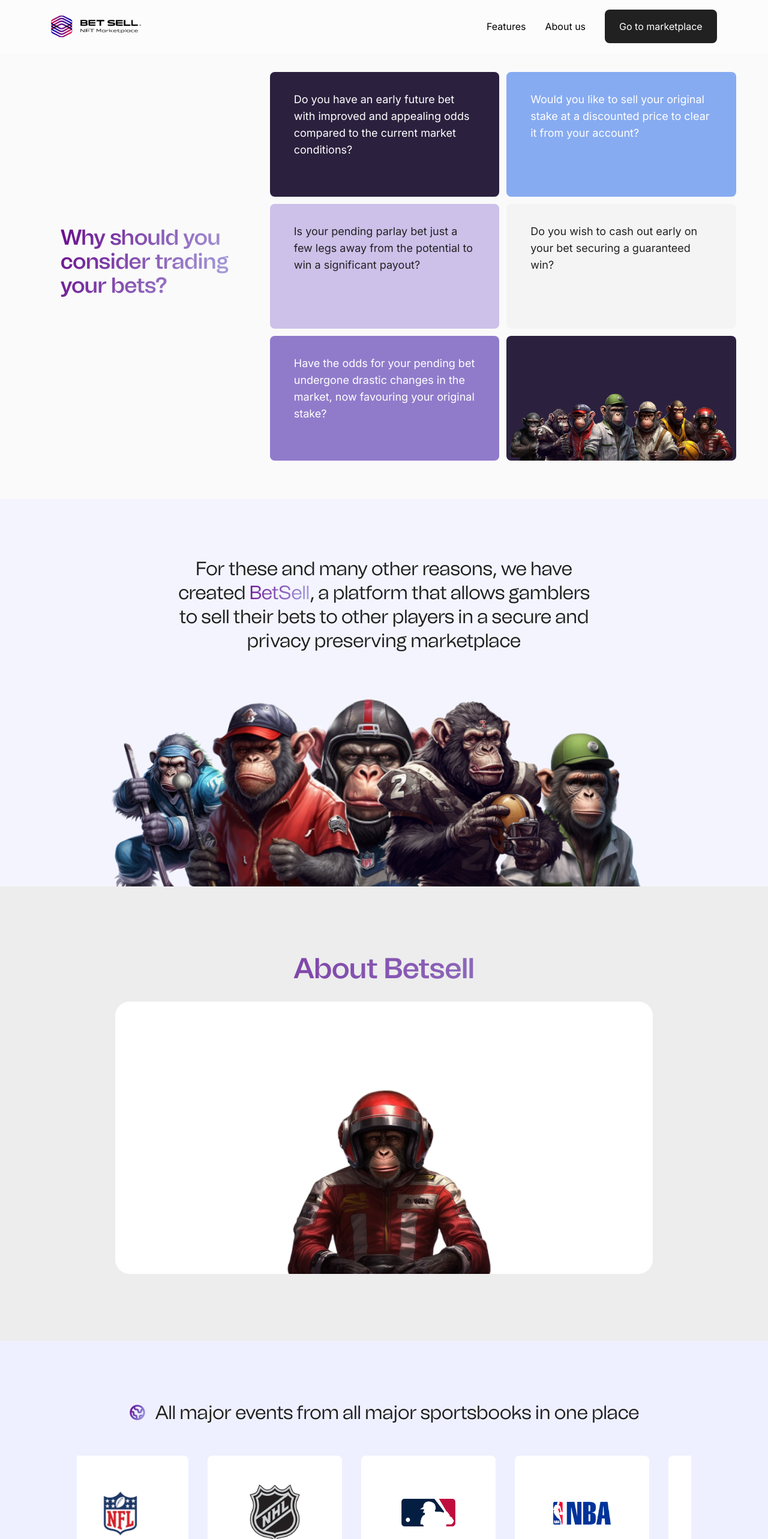
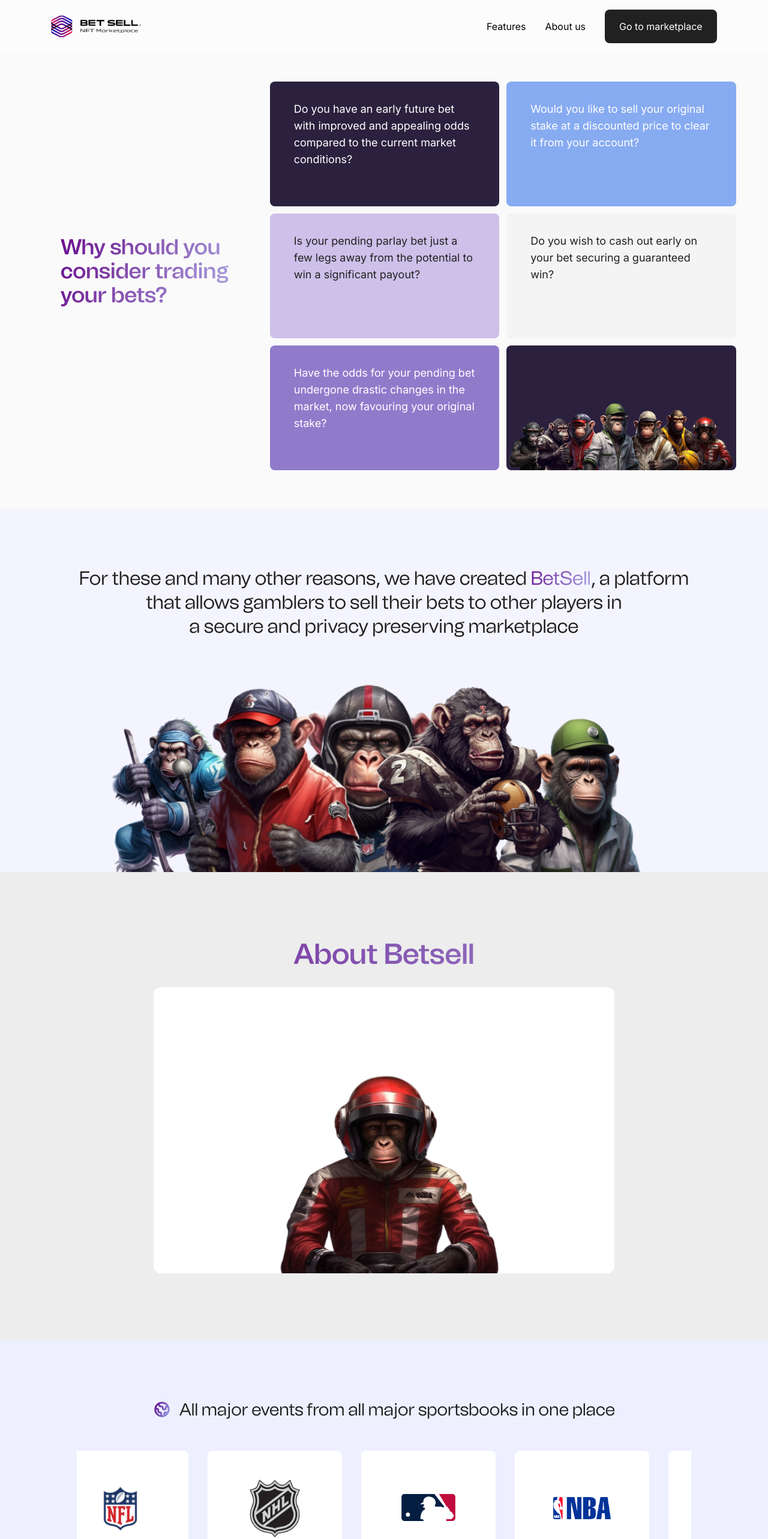
Before and after one commit to gitguti/bug-free-spoon, a Next.js app: page /about in a window 1280 px wide. Shown: the top 2566 px of the page at 60% size. Built offline with nearby package versions, Linux system fonts and the light colour scheme.

Commit message:
fixes with Hauwa

```diff
--- a/src/app/about/page.js
+++ b/src/app/about/page.js
@@ -93,7 +93,7 @@
   return (
     <>
     <div className='bg-[#FAFAFA]'>
-<div className="hidden md:grid grid-cols-1 md:grid-cols-2 lg:grid-cols-3 grid-rows-1 items-center gap-4 px-px sm:px-8 md:px-0 pt-8 mb-16 2xl:mb-40 2xl:pt-16 4xl:pt-40 4xl:mb-48 mx-auto w-11/12 4xl:w-9/12 4xl:w-9/12 ">
+<div className="hidden md:grid grid-cols-1 md:grid-cols-2 lg:grid-cols-3 grid-rows-1 items-center gap-4 px-px sm:px-8 md:px-0 pt-12 mb-16 2xl:mb-40 2xl:pt-16 4xl:pt-40 4xl:mb-48 mx-auto w-11/12 4xl:w-9/12 4xl:w-9/12 ">
       <div className="col-span-2 lg:col-span-1 text-center lg:text-left w-3/4 mx-auto">
       <h2 className="font-tomato text-2xl md:text-4xl 2xl:text-5xl font-semibold leading-normal 3xl:leading-[3.4rem]  mb-4 text-gradient shrink-0">Why should you consider trading your bets?</h2>
       </div>
@@ -120,7 +120,7 @@
     <div className="pt-16 lg:pt-24 2xl:pt-48 mx-auto ">
       <div className="px-8 md:px-0 mb-6 md:mb-8 xl:mb-12 3xl:mb-10 4xl:mb-20 flex items-start md:items-center justify-center">
         <World />
-        <p className="pl-2 sm:text-xs md:text-base lg:text-xl xl:text-[2rem] xl:leading-[2.9rem] 4xl:text-[3rem] 4xl:leading-[4.9rem] text-new-black font-tomato inline-block align-left md:align-center">All major events from all major sportsbooks in one place</p>
+        <p className="pl-2 sm:text-xs md:text-base lg:text-xl xl:text-[1.8rem] xl:leading-[2.3rem] 4xl:text-[2.5rem] 4xl:leading-[4.9rem] text-new-black font-tomato inline-block align-left md:align-center">All major events from all major sportsbooks in one place</p>
       </div>
       <div className="mx-auto flex flex-col md:max-w-screen-sm justify-center lg:max-w-screen-md xl:max-w-screen-lg  2xl:max-w-screen-3xl">
       <div className='flex flex-col gap-4 lg:gap-8'>
--- a/src/app/components/about/Section2.jsx
+++ b/src/app/components/about/Section2.jsx
@@ -3,8 +3,8 @@
 const Section2 = () => {
     return (
         <>
-            <div className='bg-[#F4F4FF] pt-16 md:pt-20 lg:pt-24 3xl:pt-36 3xl:pt-64 text-center flex flex-col justify-center mx-auto space-between gap-8'>
-                <div className='font-tomato mx-auto px-8 text-base md:text-xl lg:text-2xl xl:text-[2rem] xl:leading-[2.5rem] 3xl:text-3xl 4xl:text-4xl font-light text-new-black md:max-w-screen-md 2xl:max-w-screen-lg'> <p>For these and many other reasons, we have created<span className='text-gradient'> BetSell</span>, a platform that allows gamblers to sell their bets to other players in a secure and privacy preserving marketplace</p>
+            <div className='bg-[#F4F4FF] pt-16 md:pt-20 lg:pt-24 3xl:pt-36  text-center flex flex-col justify-center mx-auto space-between gap-8'>
+                <div className='font-tomato mx-auto px-8 md:px-0 2xl:px-8 text-base md:text-xl lg:text-2xl xl:text-[2rem] xl:leading-[2.5rem] 3xl:text-3xl 4xl:text-4xl font-light text-new-black md:max-w-screen-sm lg:max-w-screen-md xl:max-w-screen-lg 2xl:max-w-screen-lg 4xl:max-w-screen-xl'> <p>For these and many other reasons, we have created<span className='text-gradient'> BetSell</span>, a platform that allows gamblers to sell their bets to other players in <br></br> a secure and privacy preserving marketplace</p>
                 </div>
                 <div className='md:max-w-xl lg:max-w-5xl 4xl:max-w-screen-2xl mx-auto'>      <Image priority={false}  src="/about.png" width={1600} height={300} /></div>
             </div>
--- a/src/app/components/about/Section3.jsx
+++ b/src/app/components/about/Section3.jsx
@@ -3,13 +3,13 @@
 const Section3 = () => {
     return (
         <>
-            <div className='bg-dirty-grey py-8 md:py-20 lg:py-24 3xl:pt-36 3xl:pb-24 4xl:pt-48 4xl:pb:24 mx-auto px-px sm:px-8  md:px-0 text-center mx-auto mx-auto'>
+            <div className='bg-dirty-grey py-8 md:py-20 lg:py-24 3xl:pt-36 3xl:pb-24 4xl:pt-48 4xl:pb:24 mx-auto px-px sm:px-8  md:px-0 text-center'>
              <div className='font-tomato text-3xl md:text-4xl lg:text-5xl 2xl:text-7xl font-semibold leading-normal my-4 text-gradient'>
              <h2>About Betsell</h2>
              </div>
-            <div className="px-4 py-2 md:px-16 xl:px-48 xl:py-4 3xl:px-72 4xl:px-96 overflow-hidden rounded-xl">
+            <div className="px-4 py-2 md:px-0 md:w-3/5 xl:w-3/5 3xl:w-4/5 xl:py-4 3xl:px-72 4xl:px-96 overflow-hidden mx-auto ">
 
-                <div className='mx-auto bg-white rounded-3xl'>      <Image priority={false}  src="/aboutPlaceholder.png" width={600} height={300} className='w-3/4 sm:w-2/5 mx-auto pt-36' /></div>
+                <div className='mx-auto bg-white rounded-xl'>      <Image priority={false}  src="/aboutPlaceholder.png" width={600} height={300} className='w-3/4 sm:w-2/5 md:w-[70%] xl:w-1/2 mx-auto pt-16 xl:pt-36' /></div>
                 </div>
             </div>
         </>
--- a/src/app/components/features/FeaturesCardHero.jsx
+++ b/src/app/components/features/FeaturesCardHero.jsx
@@ -16,7 +16,7 @@
   <div className={`text-sm lg:text-base 2xl:text-lg mb-8  4xl:text-2xl font-normal ${textColorClass}`}>
     <p>{description}</p>
   </div>
-  <div className="opacity-25 absolute -bottom-8 right-0 w-[65%] lg:w-[45%] xl:w-[75%] 2xl:w-[55%]">
+  <div className="opacity-25 absolute -bottom-8 right-0 w-[60%] lg:w-[45%] xl:w-[75%] 2xl:w-[55%]">
         <Image
           src={image}
           alt="Logo de la compañía"
--- a/src/app/components/home/Section2.jsx
+++ b/src/app/components/home/Section2.jsx
@@ -39,7 +39,7 @@
 
 // Modificado para usar LazyBackground
 const Card = ({ title, backgroundImage, titleColor }) => {
-  const titleClasses = `absolute top-4 xl:top-[2.2rem] left-4 md:top-6 md:left-6 xl:left-[2.2rem] text-xl md:text-base lg:text-2xl xl:text-[2.5rem] xl:leading-[3rem] 3xl:leading-[4rem] 4xl:text-[3.5rem] 2xl:p-8 w-2/3 lg:w-1/2 lg:w-2/3 xl:w-3/4 3xl:w-4/5 font-tomato font-medium ${titleColor}`;
+  const titleClasses = `absolute top-4 xl:top-[2.2rem] left-4 md:top-6 md:left-6 xl:left-[2.2rem] text-xl md:text-base lg:text-2xl xl:text-[2rem] xl:leading-[2.3rem] 3xl:text-[2.3rem] 3xl:leading-[2.9rem]  4xl:text-[2.9rem] 4xl:leading-[3.4rem] 2xl:p-8 w-2/3 lg:w-1/2 lg:w-2/3 xl:w-3/4 3xl:w-4/5 font-tomato font-medium ${titleColor}`;
 
   return (
     <LazyBackground image={backgroundImage} placeholder="url('/placeholder-image.jpg')">
@@ -55,7 +55,7 @@
       <div className="bg-lila px-px sm:px-8 md:px-0 py-12 lg:py-24 4xl:py-36 mx-auto w-11/12 4xl:w-9/12">
         <div className="mb-6 md:mb-8 xl:mb-12 3xl:mb-10 4xl:mb-20 flex items-start md:items-center">
           <SwitchHorizontal />
-          <p className="pl-4 sm:text-xs md:text-base lg:text-2xl xl:text-[2rem] 4xl:text-[3rem] text-new-black font-tomato inline-block align-left md:align-center">Securely trade your bets with other users</p>
+          <p className="pl-4 sm:text-xs md:text-base lg:text-2xl xl:text-[1.8rem] 4xl:text-[2.5rem] text-new-black font-tomato inline-block align-left md:align-center">Securely trade your bets with other users</p>
         </div>
         <div className="flex flex-col md:flex-row space-between gap-4 md:gap-[1.5rem] md:gap-12">
           <Card title="Transform your bet into a blockchain certified ticket" backgroundImage="/section21.webp" titleColor="text-white" />
--- a/src/app/components/home/Section3.jsx
+++ b/src/app/components/home/Section3.jsx
@@ -16,7 +16,7 @@
     <div className="bg-white">
     <div className="py-12 md:py-20 lg:py-24 3xl:py-36 4xl:py-48 mx-auto px-px sm:px-8  md:px-0  w-11/12 4xl:w-10/12">
     <div className="">
-      <div className="mb-8 3xl:mb-12 4xl:mb-16">
+      <div className="mb-8 lg:mb-12 3xl:mb-12 4xl:mb-16">
         <h2 className="text-3xl md:text-5xl 2xl:text-7xl font-tomato font-semibold leading-normal text-center text-gradient">The Marketplace</h2>
       </div>
       <div className="flex flex-col lg:flex-row space-between gap-4 md:gap-6 block md:hidden">
@@ -35,7 +35,7 @@
 };
 
 const Card = ({ title, backgroundImage, titleColor }) => {
-  const titleClasses = `absolute top-2 left-2 md:top-4 md:left-4 lg:top-8 lg:left-[2.2rem] 3xl:top-16 3xl:left-[2.5rem] 4xl:top-20 4xl:left-14 md:text-xl xl:text-3xl xl:top-12 w-2/3 lg:text-2xl 3xl:text-[2.5rem] 4xl:text-[3.5rem] lg:w-full font-tomato font-medium  ${titleColor}`;
+  const titleClasses = `absolute top-2 left-2 md:top-4 md:left-4 lg:top-8 lg:left-[2.2rem] 3xl:top-16 3xl:left-[2.5rem] 4xl:top-20 4xl:left-14 md:text-xl xl:text-3xl xl:top-12 w-2/3 lg:text-2xl 3xl:text-[2.5rem] 4xl:text-[2.9rem] 4xl:leading-[3.4rem] lg:w-full font-tomato font-medium  ${titleColor}`;
 
   return (
     <div className="card h-80 lg:h-[20rem] xl:h-[25rem] 2xl:h-[36rem] sm:w-full 2xl:w-1/3 rounded-lg 2xl:rounded-2xl overflow-hidden relative" style={{ backgroundImage: `url(${backgroundImage})` }}>
--- a/src/app/components/ui/Button.jsx
+++ b/src/app/components/ui/Button.jsx
@@ -8,7 +8,7 @@
 
   const buttonClasses = `rounded-lg text-sm lg:text-base 2xl:text-lg 3xl:text-[1.3rem] 4xl:text-2xl px-6 py-4 2xl:px-7 4xl:px-8 2xl:py-4 3xl:py-5  4xl:py-6 focus:outline-none transition transition-colors transition-opacity duration-300 ${
     variant === 'filled'
-      ? 'bg-new-black hover:bg-new-black hover:opacity-75 text-white'
+      ? 'bg-new-black hover:bg-new-black md:hover:opacity-75 text-white'
       : 'button-outlined text-new-black'
   }`;
 
```
Also changed, not shown: src/app/features/page.js (+4 -4 lines).
